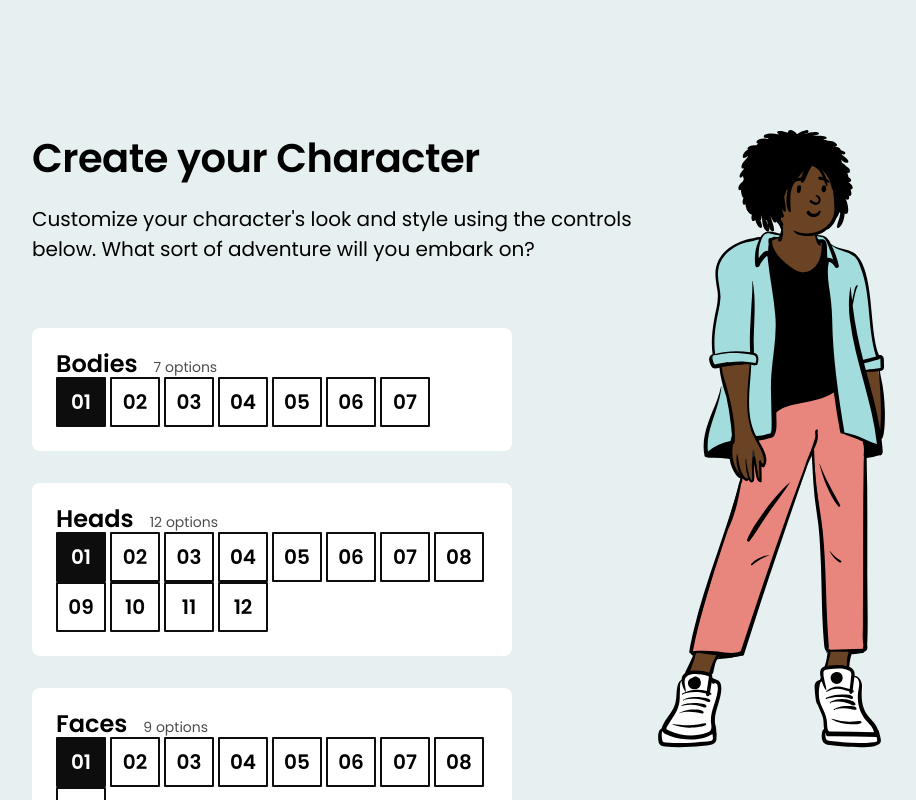
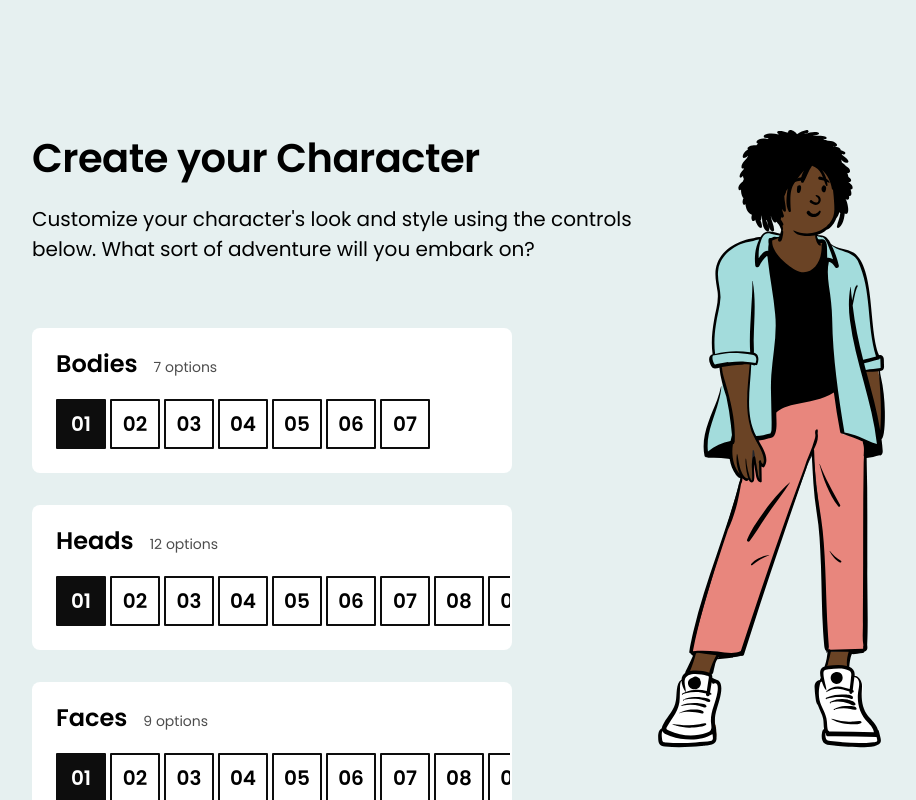
Before and after one commit to rebecca1231/css-for-js, a React (Create React App) app: page / in a window 1280 px wide. Shown: the top 800 px of the page, without its empty margins (128-1044 px from the left). Built offline with nearby package versions, Linux system fonts and the light colour scheme.

Commit message:
exercise 3

```diff
--- a/src/components/ButtonRow/ButtonRow.module.css
+++ b/src/components/ButtonRow/ButtonRow.module.css
@@ -1,2 +1,8 @@
 .buttonRow {
+    overflow-x: auto;
+    white-space: nowrap;
+    margin-left: -22px;
+    margin-right: -22px;
+    margin-bottom: -22px;
+    padding: 22px;
 }
```
